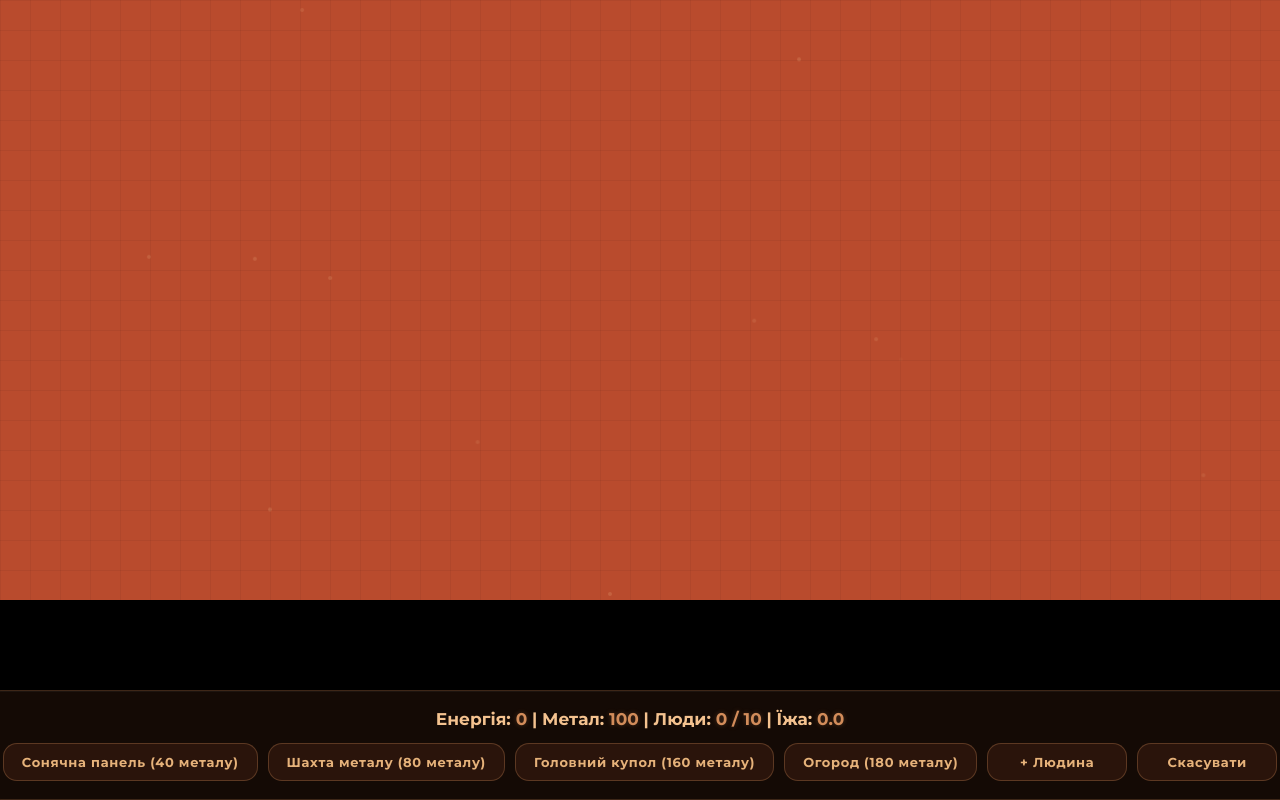
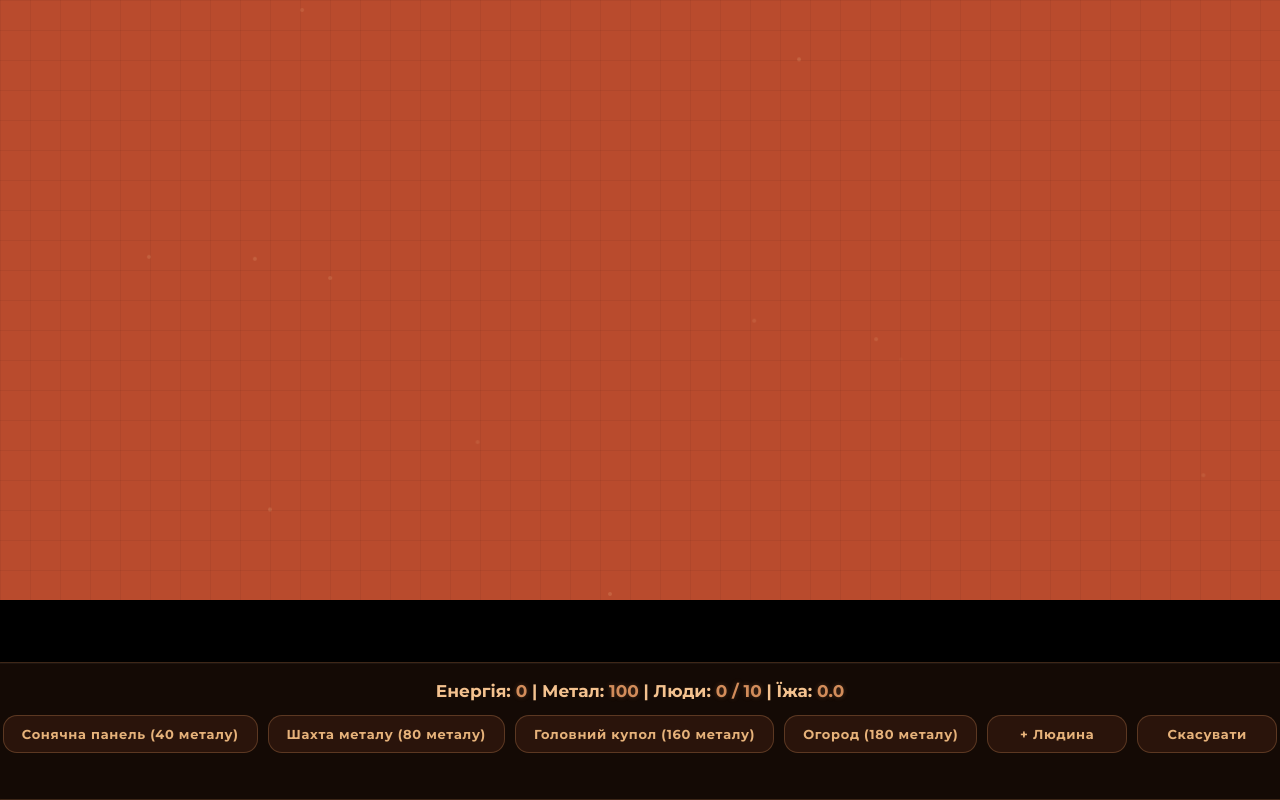
Before and after one commit to arturbuilds/Mars-Last-Colony, a plain HTML site: page index.html in a window 1280 px wide. Drawn offline with Linux system fonts and the light colour scheme.

Commit message:
Update style.css

```diff
--- a/style.css
+++ b/style.css
@@ -34,6 +34,8 @@ body {
     position: fixed;
     bottom: 0;
     left: 50%;
+    min-height: 100px;
+    max-height: 150px;
     transform: translateX(-50%);
     width: 100%;
     padding: 18px 22px;
```
